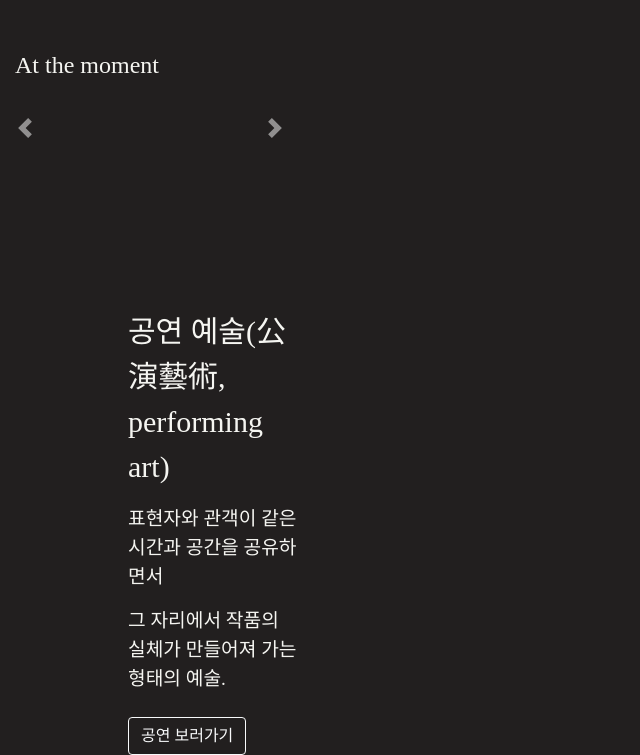
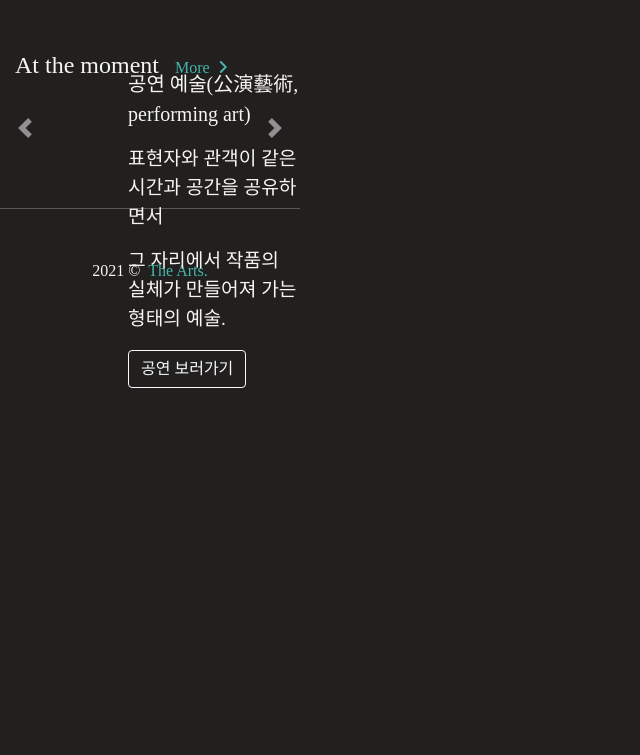
Before and after one commit to Soyeong-k-1230/sparta-web-project-01, a Flask app: template templates/index.html in a window 1280 px wide. Shown: the part 171-926 px from the top of the page, without its empty margins (0-640 px from the left). After the commit the page ends 559 px from the top, so only its background shows below. Run offline with Flask 2, Linux system fonts and the light colour scheme; the template is opened without the code that fills it, so the values that code supplies are empty; some libraries are stand-ins or nearby versions.

Commit message:
[feat] add footer to index page
Signed-off-by: Soyeong Kim <soyeong.kim.95@gmail.com>

```diff
--- a/static/css/home.css
+++ b/static/css/home.css
@@ -27,6 +27,7 @@
     height: 300px;
     overflow: hidden;
     background-color:rgb(31, 31, 31) !important;
+    position: relative;
   }
 
 .img-hover-zoom img {
@@ -45,5 +46,63 @@
 }
 .img-hover-zoom:hover div {
     visibility: visible;
-    font-size: 30px;
+    font-size: 20px;
 }
+
+.overlay {
+    position: absolute;
+    bottom: 10px;
+    background-color: transparent !important;
+    text-align: left;
+
+}
+
+.text-title {
+    transition: .5s ease;
+    background-color: transparent !important;
+}
+
+.text-place {
+    transition: .5s ease !important;
+    background-color: transparent !important;
+    font-size: 12px !important;
+}
+
+.more-btn:hover, .more-btn > i:hover{
+    cursor: pointer;
+    font-weight: bolder;
+}
+
+.more-btn {
+    z-index: 104;
+    color: #45B5AA;
+}
+.more-btn > i {
+    z-index: 103;
+    color: #45B5AA;
+}
+
+.footer {
+    border-top: 1px solid;
+    border-color: rgba(256,256,256,0.25);
+}
+
+.footer-inner {
+    padding-top: 50px;
+    padding-bottom: 40px;
+}
+
+.footer-inner > p > a {
+    color: #45B5AA !important;
+}
+
+@media screen and (max-width: 1300px) {
+   .header-intro {
+        z-index: 102;
+        position: absolute;
+        background-color: transparent;
+        top: 30vh;
+        left: 10vw;
+        font-size: 20px;
+    }
+}
--- a/static/css/main.css
+++ b/static/css/main.css
@@ -10,6 +10,8 @@
 
 .logo-btn {
     background-color: transparent;
+    font-weight: bold;
+    font-size: 30px;
 }
 
 .logo-btn:hover {
--- a/templates/base.html
+++ b/templates/base.html
@@ -34,7 +34,7 @@
   <body>
   <div class="px-5 py-3">
     <div class="d-flex justify-content-between navigation">
-      <div class="py-2 logo-btn" onclick="window.location.href=`{{ url_for('main') }}`;">Logo</div>
+      <div class="py-2 logo-btn" onclick="window.location.href=`{{ url_for('main') }}`;">The Arts</div>
       <div class="nav-list">
         <ul class="nav nav-list justify-content-end">
           <li class="nav-item">
@@ -46,9 +46,6 @@
           <li class="nav-item">
             <a class="nav-link nav-a" href="#">방명록</a>
           </li>
-          <li class="nav-item">
-            <a class="nav-link disabled" href="#" tabindex="-1" aria-disabled="true">Disabled</a>
-          </li>
         </ul>
       </div>
     </div>
--- a/templates/index.html
+++ b/templates/index.html
@@ -21,11 +21,10 @@
             preload="none"
             style="width: 100%;"
             src="../static/video/main_v2.mp4"></video>
+
     <div class="section container">
-      <h4>At the moment</h4>
-      <div class="mt-5">
-
-      </div>
+      <div></div>
+      <h4>At the moment<span class="ml-3 more-btn" style="font-size: 1rem;">More<i class="fas fa-angle-right ml-2 more-btn"></i></span></h4>
       <div class="mt-5">
         <div id="gallery-1" class="carousel slide" data-ride="carousel">
           <div class="carousel-inner">
@@ -35,6 +34,10 @@
                 <div class="col text-center img-hover-zoom">
                   <img class="img-fluid" style="height: 270px;"
                        src="{{ performance.poster }}" alt="Image Poster"/>
+                  <div class="overlay">
+                    <p class="text-title">{{ performance.prfnm }}</p>
+                    <p class="text-place">{{ performance.fcltynm }}</p>
+                  </div>
                 </div>
                 {% endfor %}
               </div>
@@ -45,6 +48,10 @@
                 <div class="col text-center img-hover-zoom">
                   <img class="img-fluid" style="height: 270px;"
                        src="{{ performance.poster }}" alt="Image Poster"/>
+                  <div class="overlay">
+                    <p class="text-title">{{ performance.prfnm }}</p>
+                    <p class="text-place">{{ performance.fcltynm }}</p>
+                  </div>
                 </div>
                 {% endfor %}
               </div>
@@ -61,7 +68,19 @@
         </div>
       </div>
     </div>
+
+    <div class="footer">
+      <div class="container footer-inner">
+        <p class="text-center">
+          <span>2021</span>
+          <span class="mr-1">&copy;</span>
+          <a href="" target="_blank" rel="nofollow">The Arts.</a>
+        </p>
+      </div>
+    </div>
+
   </div>
+
 
 </div>
 {% endblock %}
```
